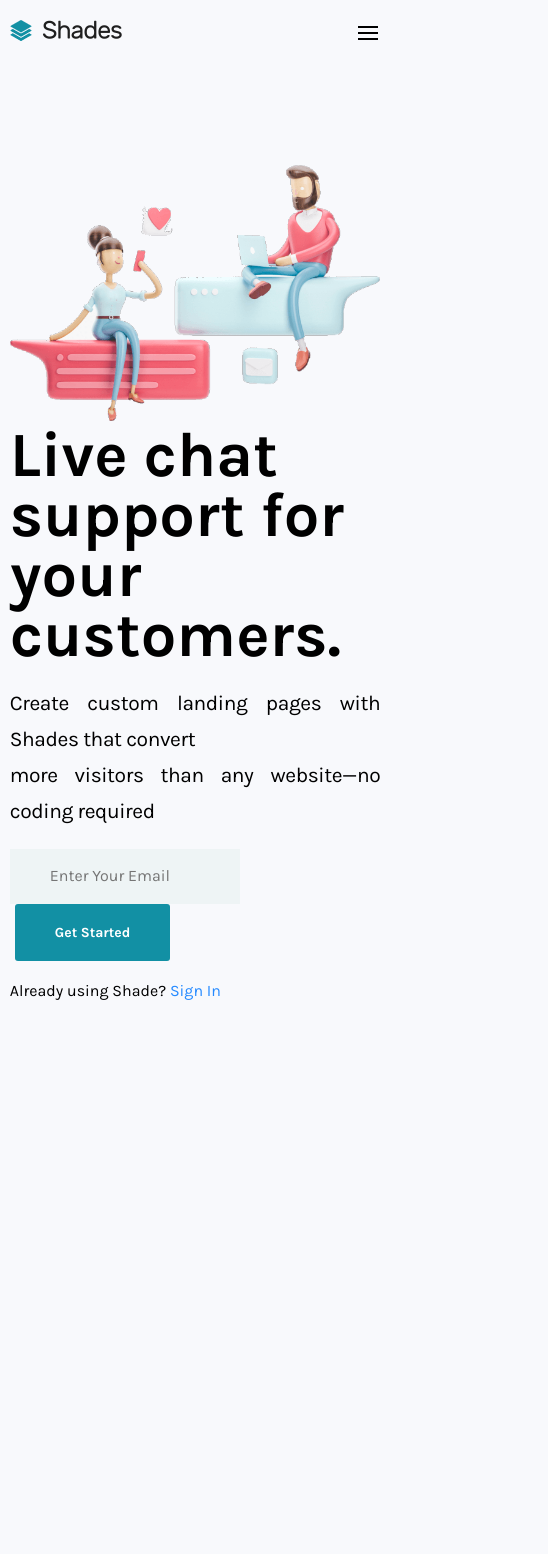
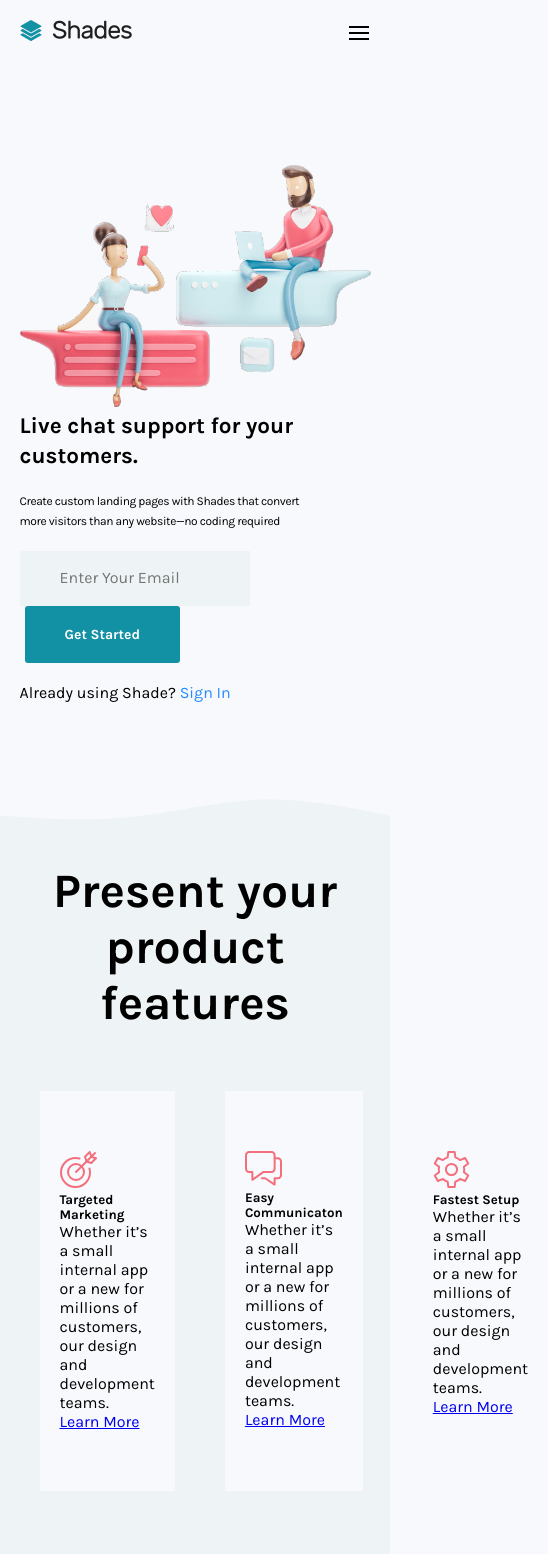
Before and after one commit to Jamil-kawsher1/responsive-shades, a plain HTML site: page index.html in a window 390 px wide. Shown: the whole page, 548 px wide, since content can reach past the window. Before the commit the page ends 1070 px from the top, so only its background shows below. Drawn offline with Linux system fonts and the light colour scheme.

Commit message:
2nd section added

```diff
--- a/index.html
+++ b/index.html
@@ -65,6 +65,47 @@
 
     </section>
 
+    <section class="sectionTwo ">
+        <img src="src/img/wavebg1.svg" alt="">
+        <!-- <div class="sectionTwo__innerdiv ">
+            Hello
+
+        </div> -->
+        <div class=" sectionTwo__innerdiv container ">
+
+            <h1 class="text-center sectionTwo__container--title"> Present your product features</h1>
+
+            <div class="sectionTwo__innerdiv--card-container">
+
+                <div class="card-1">
+                    <img src="src/img/2nd1.svg" alt="" class="reponsive-img">
+                    <h5>Targeted Marketing</h5>
+                    <p>Whether it’s a small internal app or a new for millions of customers, our design and development
+                        teams.</p>
+                    <a href="#">Learn More</a>
+                </div>
+                <div class="card-2">
+                    <img src="src/img/2nd2.svg" alt="" class="reponsive-img">
+                    <h5>Easy Communicaton</h5>
+                    <p>Whether it’s a small internal app or a new for millions of customers, our design and development
+                        teams.</p>
+                    <a href="#">Learn More</a>
+                </div>
+                <div class="card-3">
+                    <img src="src/img/2nd3.svg" alt="" class="reponsive-img">
+                    <h5>Fastest Setup</h5>
+                    <p>Whether it’s a small internal app or a new for millions of customers, our design and development
+                        teams.</p>
+                    <a href="#">Learn More</a>
+                </div>
+
+            </div>
+        </div>
+
+
+
+    </section>
+
 
 </body>
 
--- a/style/designSystem.css
+++ b/style/designSystem.css
@@ -22,13 +22,14 @@
     --body-font-size: 21px;
     --card-body-f-size: 17px;
     --body-main-bg: #f8f9fc;
+    --secton-two-wave-color: #EEF4F5;
 }
 
 
 .container {
 
     margin: 0 auto;
-    max-width: 1264px;
+    width: 90%;
 }
 
 
@@ -87,7 +88,9 @@
     display: none;
 }
 
-
+.text-center {
+    text-align: center;
+}
 
 
 
--- a/style/index.css
+++ b/style/index.css
@@ -100,8 +100,42 @@ user::selection {
 }
 
 
+.sectionTwo {
+    position: absolute;
+    background-position: top;
+    /* background: url('../src/img/l1-featrues-bg-shape.svg'); */
+    width: 100%;
+    height: 1000px;
+    background-color: #EEF4F5;
+
+    background-repeat: no-repeat;
+}
+
+.sectionTwo__innerdiv {
 
 
+    background-color: inherit;
+
+}
+
+
+.sectionTwo__container--title {
+    background-color: inherit;
+    font-size: 48px;
+}
+
+
+.sectionTwo__innerdiv--card-container {
+    background-color: inherit;
+    display: grid;
+    grid-template-columns: repeat(3, 1fr);
+    gap: 50px;
+}
+
+[class*=card-] {
+
+    padding: 60px 20px;
+}
 
 
 /* responsive break point media query  */
@@ -112,7 +146,7 @@ user::selection {
 
 @media (max-width:1024px) {}
 
-@media (max-width:778px) {
+@media (max-width:820px) {
 
     .sectionOne {
         grid-template-columns: 1fr;
@@ -133,6 +167,43 @@ user::selection {
     .menue-icon {
         display: block;
     }
+
+    .sectionOne__left--title {
+        font-size: 40px;
+    }
 }
 
-@media (max-width:568px) {}
+@media (max-width:568px) {
+
+    .sectionOne__left--title {
+        font-size: 34px !important;
+    }
+}
+
+@media (max-width:520px) {
+
+    .sectionOne__left--title {
+        font-size: 15px !important;
+        line-height: 30px;
+    }
+
+    .sectionOne__left--body {
+        line-height: 20px;
+        font-size: 12px;
+        text-align: justify;
+    }
+}
+
+@media (max-width:280px) {
+
+    .sectionOne__left--title {
+        font-size: 15px !important;
+        line-height: 30px;
+    }
+
+    .sectionOne__left--body {
+        line-height: 20px;
+        font-size: 12px;
+        text-align: justify;
+    }
+}
```
Also changed, not shown: gg.html (added, +121 -0 lines), src/img/2nd1.svg (added), src/img/2nd2.svg (added), src/img/2nd3.svg (added), src/img/l1-featrues-bg-shape.svg (added), src/img/wavebg1.svg (added).
